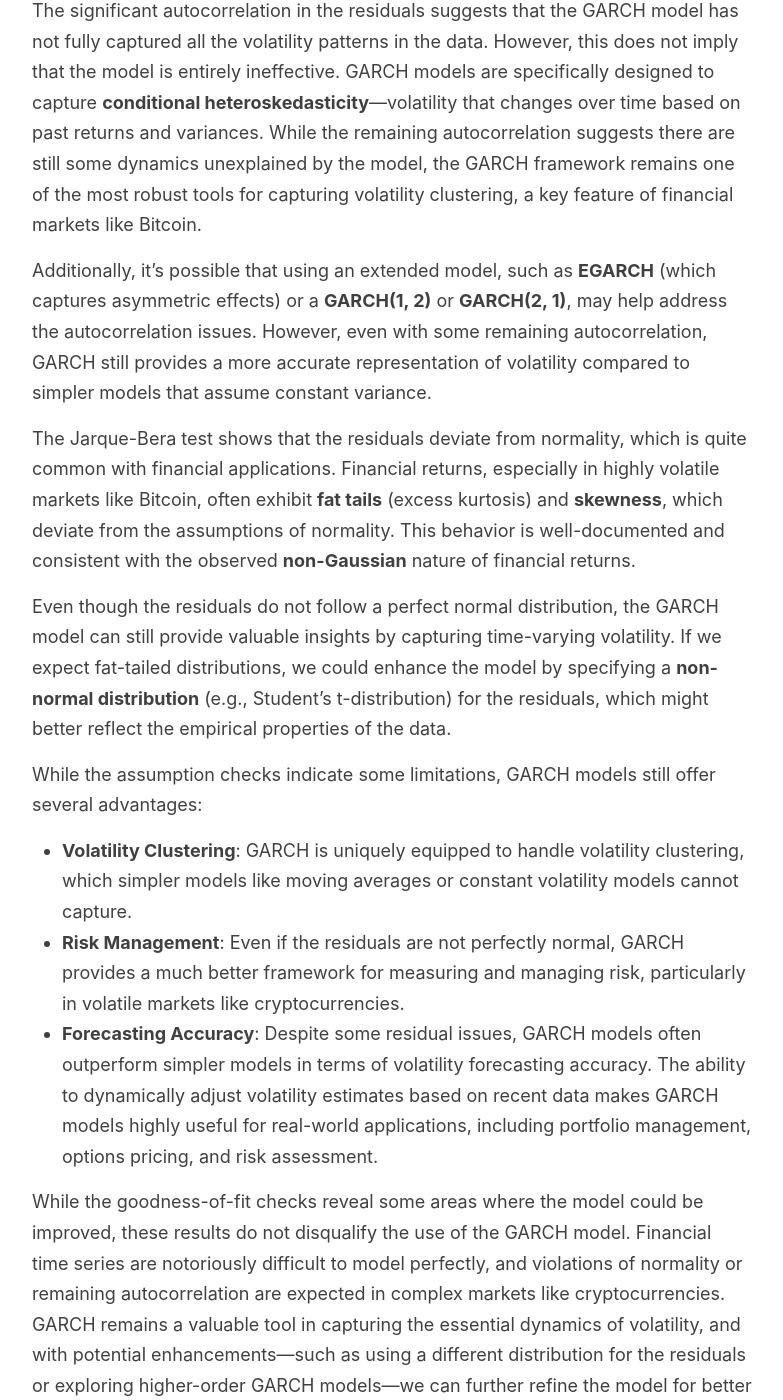
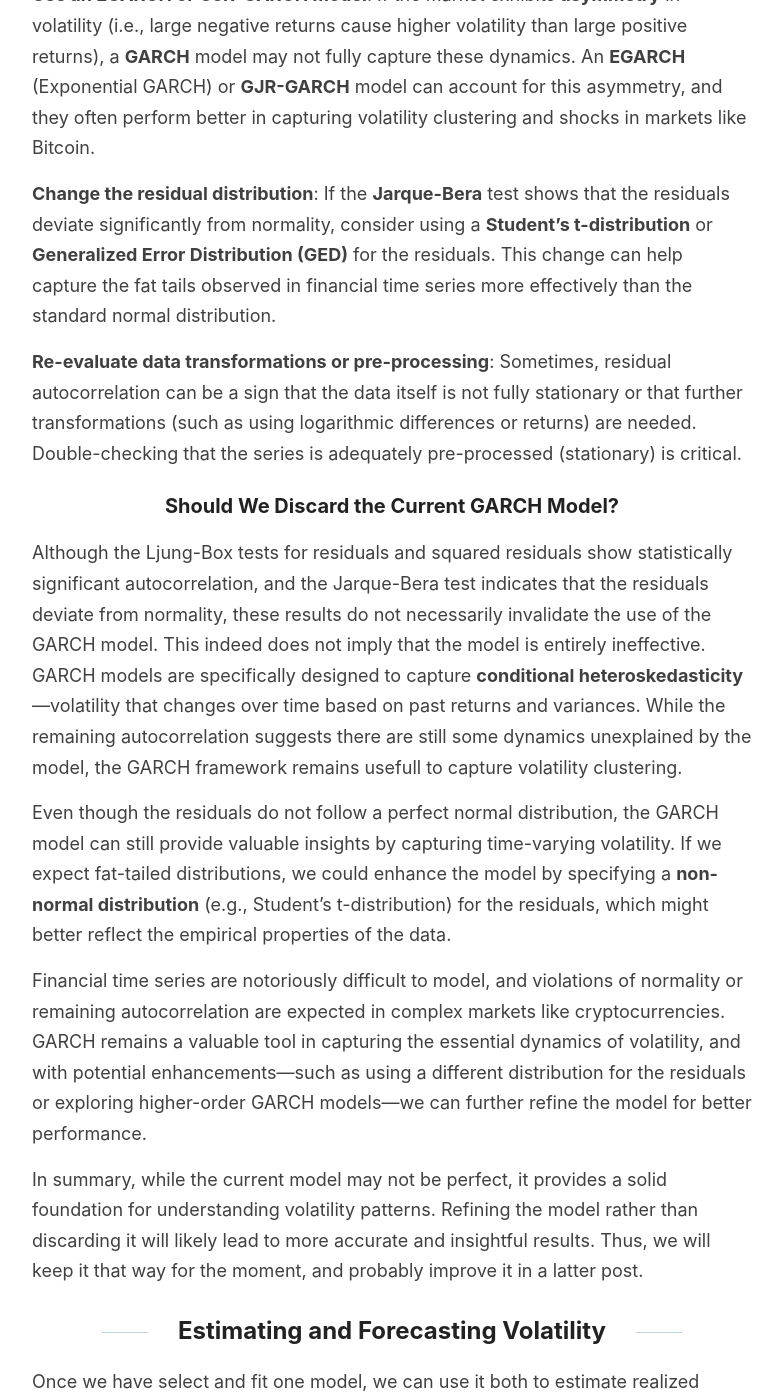
Before and after one commit to Zaltarba/blog, a Jekyll site: the page built from _posts/2024-09-23-BitcoinVolatility-2.md, in a window 1280 px wide and 1400 px high, scrolled down 16118 px. Shown: the whole window, without its empty margins (248-1031 px from the left). Built offline with Jekyll 4.4.1, drawn with Linux system fonts in a browser that asks for light colours; formulas are drawn with MathJax 3; some of the changed text lies outside the part shown.

Commit message:
Update 2024-09-23-BitcoinVolatility-2.md

````diff
--- a/_posts/2024-09-23-BitcoinVolatility-2.md
+++ b/_posts/2024-09-23-BitcoinVolatility-2.md
@@ -428,74 +428,46 @@ print(f'P-value: {jb_p_value}')
 
 The **p-value** bellow 0.05 indicates that the residuals do significantly deviate from normality.
 
-After running the goodness-of-fit checks, the results indicate that the model’s residuals may still have issues. However, it’s possible to justify the continued use of the GARCH model even if all assumptions are not perfectly met. Here's how you can structure the follow-up:
-
-### What to do then ?
-
-Although the Ljung-Box tests for residuals and squared residuals show statistically significant autocorrelation (\(p < 0.05\)), and the Jarque-Bera test indicates that the residuals deviate from normality, these results do not necessarily invalidate the use of the GARCH model.
-
-The significant autocorrelation in the residuals suggests that the GARCH model has not fully captured all the volatility patterns in the data. However, this does not imply that the model is entirely ineffective. GARCH models are specifically designed to capture **conditional heteroskedasticity**—volatility that changes over time based on past returns and variances. While the remaining autocorrelation suggests there are still some dynamics unexplained by the model, the GARCH framework remains one of the most robust tools for capturing volatility clustering, a key feature of financial markets like Bitcoin.
-
-Additionally, it's possible that using an extended model, such as **EGARCH** (which captures asymmetric effects) or a **GARCH(1, 2)** or **GARCH(2, 1)**, may help address the autocorrelation issues. However, even with some remaining autocorrelation, GARCH still provides a more accurate representation of volatility compared to simpler models that assume constant variance.
-
-The Jarque-Bera test shows that the residuals deviate from normality, which is quite common with financial applications. Financial returns, especially in highly volatile markets like Bitcoin, often exhibit **fat tails** (excess kurtosis) and **skewness**, which deviate from the assumptions of normality. This behavior is well-documented and consistent with the observed **non-Gaussian** nature of financial returns.
-
-Even though the residuals do not follow a perfect normal distribution, the GARCH model can still provide valuable insights by capturing time-varying volatility. If we expect fat-tailed distributions, we could enhance the model by specifying a **non-normal distribution** (e.g., Student's t-distribution) for the residuals, which might better reflect the empirical properties of the data.
-
-While the assumption checks indicate some limitations, GARCH models still offer several advantages:
-- **Volatility Clustering**: GARCH is uniquely equipped to handle volatility clustering, which simpler models like moving averages or constant volatility models cannot capture.
-- **Risk Management**: Even if the residuals are not perfectly normal, GARCH provides a much better framework for measuring and managing risk, particularly in volatile markets like cryptocurrencies.
-- **Forecasting Accuracy**: Despite some residual issues, GARCH models often outperform simpler models in terms of volatility forecasting accuracy. The ability to dynamically adjust volatility estimates based on recent data makes GARCH models highly useful for real-world applications, including portfolio management, options pricing, and risk assessment.
-
-While the goodness-of-fit checks reveal some areas where the model could be improved, these results do not disqualify the use of the GARCH model. Financial time series are notoriously difficult to model perfectly, and violations of normality or remaining autocorrelation are expected in complex markets like cryptocurrencies. GARCH remains a valuable tool in capturing the essential dynamics of volatility, and with potential enhancements—such as using a different distribution for the residuals or exploring higher-order GARCH models—we can further refine the model for better performance.
-
-This approach justifies continuing with the GARCH model by acknowledging its limitations while emphasizing its practical usefulness in capturing important volatility dynamics.
-
-You're absolutely correct to question why a **GARCH(1, 2)** model might solve the issue, given that the current model is already **GARCH(1, 3)**. The suggestion of trying **GARCH(1, 2)** or **GARCH(2, 1)** typically comes from a process of **model refinement**, but in this case, simply reducing the number of lags in volatility would not directly address the autocorrelation issue if a higher-lag model like **GARCH(1, 3)** has already been fitted.
-
-### Why **GARCH(1, 2)** or **GARCH(2, 1)** might not solve the issue
-
-The issue you're encountering—remaining autocorrelation in the residuals and squared residuals—suggests that the current **GARCH(1, 3)** model is not fully capturing the volatility dynamics, but **reducing** the lag from 3 to 2 in **GARCH(1, 2)** may actually worsen the situation by omitting relevant lagged information that the model needs to capture.
-
-In fact, given that the model already has three lags for the volatility terms (\(\beta_j\)), decreasing the number of lags is unlikely to improve the model’s fit. If the issue lies in the residuals or ARCH effects, then simply switching to a lower-lag specification like **GARCH(1, 2)** may not resolve the problem, and it could even reduce the model's ability to capture longer-term volatility dynamics.
+After running the goodness-of-fit checks, the results indicate that **the model’s residuals have issues**.
 
 ### What might actually improve the model?
 
-To address the remaining autocorrelation and improve the model fit, there are more appropriate adjustments you could consider:
+To improve the model fit, there are more appropriate adjustments we could consider:
 
-**Consider a GARCH(2, 3) or higher-order GARCH**: Increasing the number of lags in the GARCH terms (i.e., moving to **GARCH(2, 3)** or **GARCH(2, 2)**) could better capture the autocorrelation if volatility has a longer memory. This would allow for more flexibility in modeling both short-term and longer-term volatility effects.
+**Use a higher-order GARCH**: Increasing the number of lags in the GARCH terms (i.e., moving to **GARCH(2, 3)**) could better capture the autocorrelation if volatility has a longer memory. This would allow for more flexibility in modeling both short-term and longer-term volatility effects.
 
 **Use an EGARCH or GJR-GARCH model**: If the market exhibits **asymmetry** in volatility (i.e., large negative returns cause higher volatility than large positive returns), a **GARCH** model may not fully capture these dynamics. An **EGARCH** (Exponential GARCH) or **GJR-GARCH** model can account for this asymmetry, and they often perform better in capturing volatility clustering and shocks in markets like Bitcoin.
 
 **Change the residual distribution**: If the **Jarque-Bera** test shows that the residuals deviate significantly from normality, consider using a **Student’s t-distribution** or **Generalized Error Distribution (GED)** for the residuals. This change can help capture the fat tails observed in financial time series more effectively than the standard normal distribution.
 
-   ```python
-   model = arch_model(df['log_returns'], vol='Garch', p=1, q=3, dist='t')
-   res = model.fit(disp='off')
-   print(res.summary())
-   ```
-
 **Re-evaluate data transformations or pre-processing**: Sometimes, residual autocorrelation can be a sign that the data itself is not fully stationary or that further transformations (such as using logarithmic differences or returns) are needed. Double-checking that the series is adequately pre-processed (stationary) is critical.
 
-In summary, reducing the number of lags in the volatility equation from **GARCH(1, 3)** to **GARCH(1, 2)** may not necessarily resolve the autocorrelation issue. Instead, increasing the order of the GARCH terms, using an asymmetric model like **EGARCH**, or adopting a different residual distribution (e.g., Student’s t-distribution) are more promising solutions. These alternatives will allow the model to better handle complex volatility dynamics and deviations from normality, particularly in volatile assets like Bitcoin.
+### Should We Discard the Current GARCH Model?
 
-## Forecasting Volatility Using GARCH
+Although the Ljung-Box tests for residuals and squared residuals show statistically significant autocorrelation, and the Jarque-Bera test indicates that the residuals deviate from normality, these results do not necessarily invalidate the use of the GARCH model. This indeed does not imply that the model is entirely ineffective. GARCH models are specifically designed to capture **conditional heteroskedasticity**—volatility that changes over time based on past returns and variances. While the remaining autocorrelation suggests there are still some dynamics unexplained by the model, the GARCH framework remains usefull to capture volatility clustering.
 
-Once we have select and fit one model, we can use it to forecast future volatility. The **GARCH(1,3)** model allows us to generate conditional forecasts for the next few periods.
+Even though the residuals do not follow a perfect normal distribution, the GARCH model can still provide valuable insights by capturing time-varying volatility. If we expect fat-tailed distributions, we could enhance the model by specifying a **non-normal distribution** (e.g., Student's t-distribution) for the residuals, which might better reflect the empirical properties of the data.
+
+Financial time series are notoriously difficult to model, and violations of normality or remaining autocorrelation are expected in complex markets like cryptocurrencies. GARCH remains a valuable tool in capturing the essential dynamics of volatility, and with potential enhancements—such as using a different distribution for the residuals or exploring higher-order GARCH models—we can further refine the model for better performance.
+
+In summary, while the current model may not be perfect, it provides a solid foundation for understanding volatility patterns. Refining the model rather than discarding it will likely lead to more accurate and insightful results. Thus, we will keep it that way for the moment, and probably improve it in a latter post.
+
+## Estimating and Forecasting Volatility
+
+Once we have select and fit one model, we can use it both to estimate realized volatility and for forecast.
+
+### Estimating Volatility
+
+### Forecasting Volatility
+
+The **GARCH(1,3)** model allows us to generate conditional forecasts for the next few periods.
 
 ```python
 # Forecast future volatility
 forecasts = garch_fit.forecast(horizon=60)
-print(forecasts.variance[-1:])
-```
-```bash
-Jarque-Bera Test Statistic: 5551677.823833454
-P-value: 0.0
 ```
 
 The result will show us the variance forecast over the next five periods, which we can use to adjust trading strategies or risk management plans.
-
-### Visualization
 
 Finally, let’s plot the realized volatility against the GARCH forecast for a better understanding of how well the model captures Bitcoin's volatility over time.
 
@@ -509,7 +481,7 @@ By visualizing these two metrics, we can see periods where Bitcoin's realized vo
 
 ## Conclusion
 
-In this post, we’ve implemented a **GARCH(1,1)** model to estimate and forecast Bitcoin’s volatility. Unlike EWMA, GARCH gives us more flexibility by incorporating both recent returns and longer-term volatility trends. This model provides a valuable tool for traders and risk managers dealing with highly volatile assets like Bitcoin.
+In this post, we’ve implemented a **GARCH(1,3)** model to estimate and forecast Bitcoin’s volatility. Unlike EWMA, GARCH gives us more flexibility by incorporating both recent returns and longer-term volatility trends. This model provides a valuable tool for traders and risk managers dealing with highly volatile assets like Bitcoin.
 
 In the next post, we’ll explore more advanced volatility models such as GARCH extensions that account for asymmetric market shocks. Stay tuned for more insights into the fascinating world of volatility modeling!
 
````
